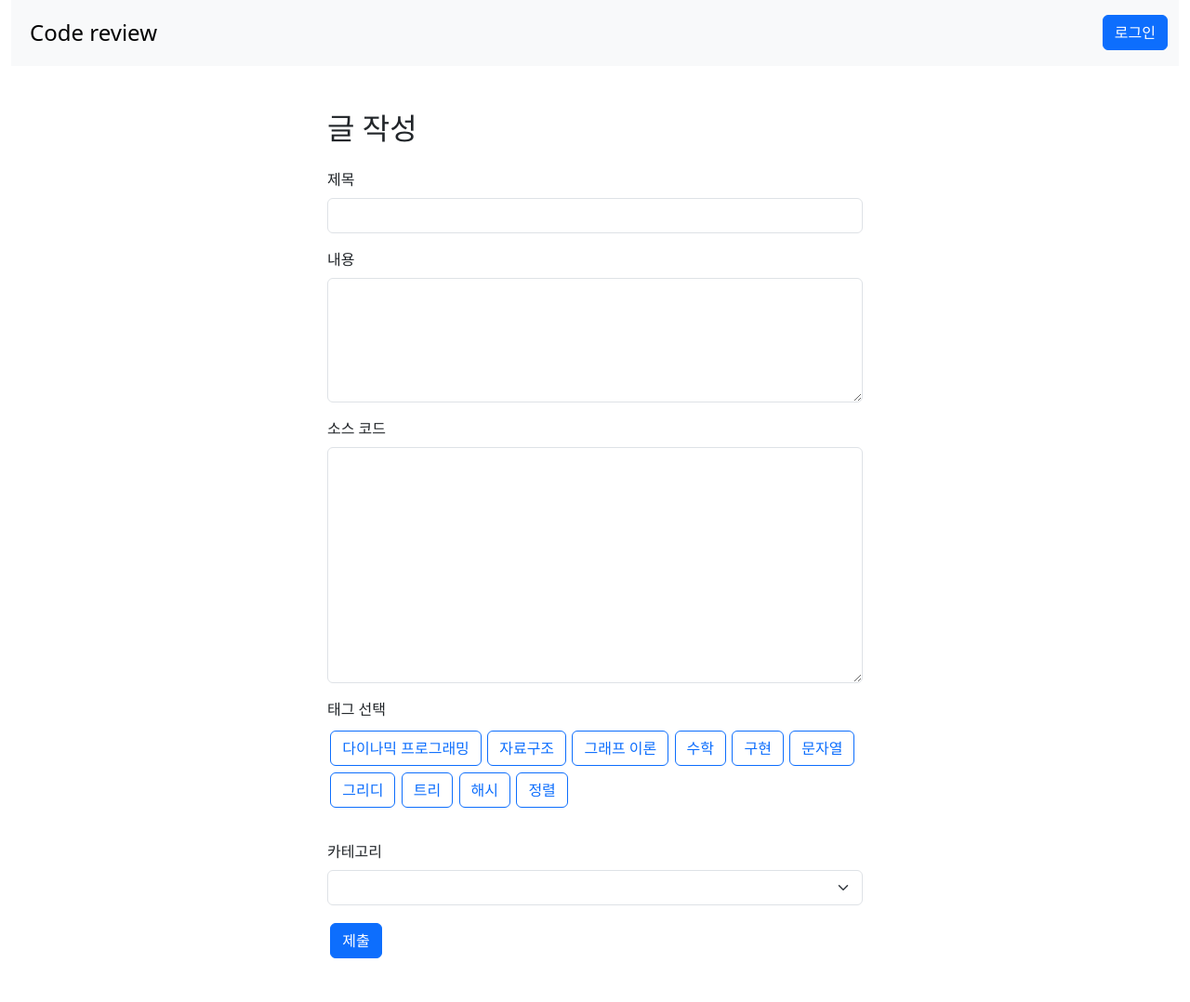
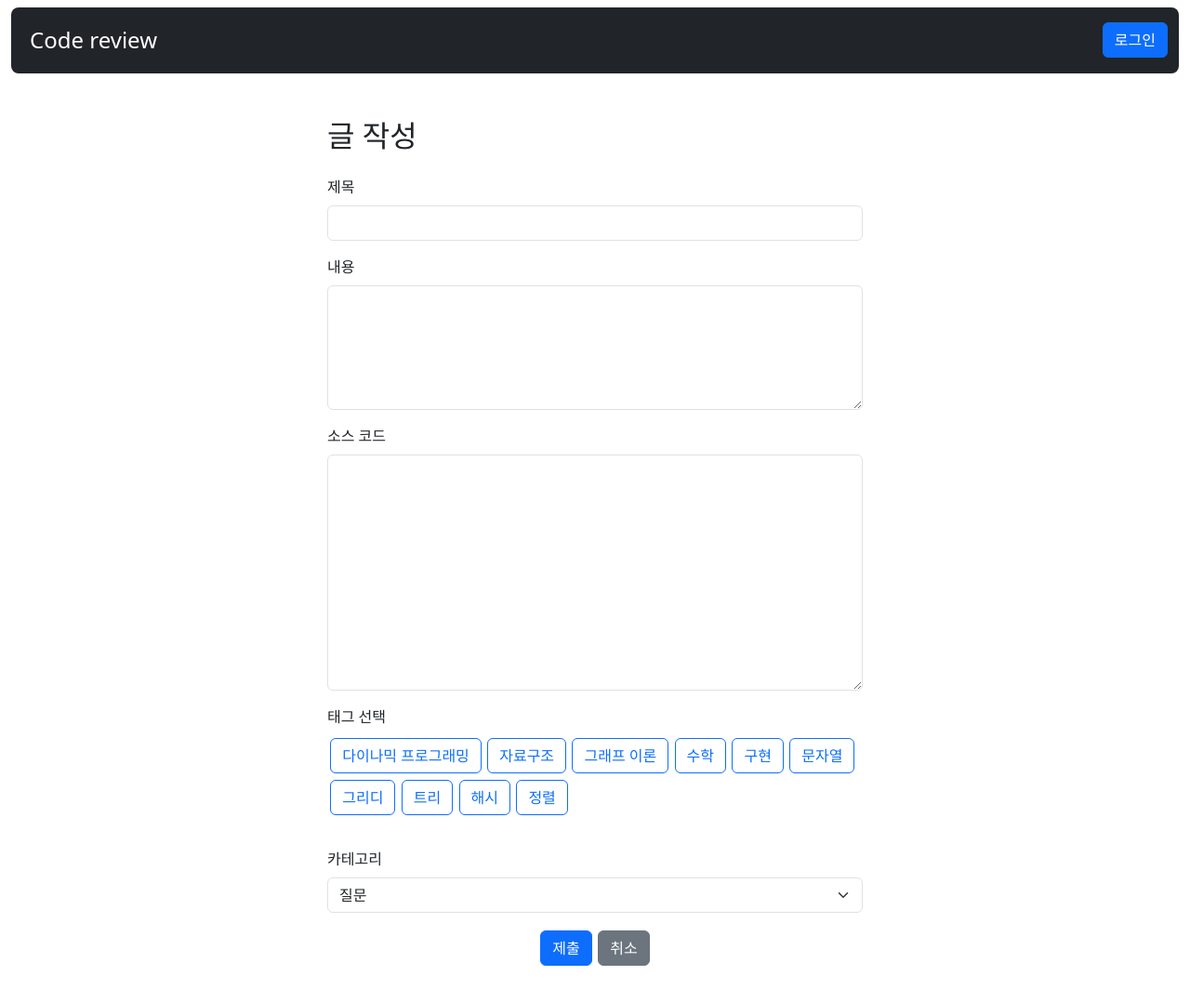
Before and after one commit to CodeReview-SKU/FrontEnd-Vue, a Vue app: page /create in a window 1280 px wide. Shown: the top 1078 px of the page at 93% size. Before the commit the page ends 1034 px from the top, so only its background shows below. Built offline with nearby package versions, Linux system fonts and the light colour scheme.

Commit message:
fix: 좋아요 수정

```diff
--- a/src/components/NavBar.vue
+++ b/src/components/NavBar.vue
@@ -1,10 +1,10 @@
 <template>
-  <div>
-    <nav class="navbar navbar-expand-lg navbar-light bg-light">
+  <div class="mt-2">
+    <nav class="navbar navbar-expand-lg navbar-dark bg-dark rounded-3">
       <div class="container-fluid">
         <h1 class="navbar-brand m-2" @click="router.push('/')" style="font-size: x-large; cursor: pointer">Code review</h1>
         <button v-if="!loggedIn.isLoggedIn" class="btn btn-primary" data-bs-toggle="modal" data-bs-target="#loginModal">로그인</button>
-        <button v-if="loggedIn.isLoggedIn" class="btn btn-primary" @click="logout">로그아웃</button>
+        <button v-if="loggedIn.isLoggedIn" class="btn btn-secondary" @click="logout">로그아웃</button>
       </div>
     </nav>
 
--- a/src/views/BoardCreate.vue
+++ b/src/views/BoardCreate.vue
@@ -1,5 +1,5 @@
 <template>
-  <div class="container mt-5">
+  <div class="container mt-5 mb-5">
     <h2 class="mb-4">글 작성</h2>
     <form @submit.prevent="handleSubmit">
       <div class="mb-3">
@@ -38,7 +38,12 @@
           <option v-for="category in categories" :key="category" :value="category">{{ category }}</option>
         </select>
       </div>
-      <button type="submit" class="btn btn-primary">제출</button>
+      <div class="text-center">
+        <button type="submit" class="btn btn-primary">제출</button>
+        <RouterLink to="/">
+          <button class="btn btn-secondary">취소</button>
+        </RouterLink>
+      </div>
     </form>
   </div>
 </template>
@@ -54,7 +59,7 @@ export default {
     const content = ref('');
     const lan = ref('javascript');
     const selectedTag = ref('');
-    const selectedCategory = ref('');
+    const selectedCategory = ref('질문');
     const id = ref();
     const code = ref('');
 
--- a/src/views/BoardDetail.vue
+++ b/src/views/BoardDetail.vue
@@ -1,10 +1,19 @@
 <template>
-  <div class="container mb-5">
-    <div class="container mt-5">
+  <div class="container mb-3">
+    <div class="container mt-4">
+        <router-link to="/" class="btn btn-primary mb-4">목록으로 돌아가기</router-link>
       <div v-if="data">
-          <h1 class="mb-4 text-dark-emphasis">{{ data.title }}</h1>
-          <h5 class="text-muted mb-4">{{setDate(data.write_date)}}</h5>
-        <p class="container">{{ data.content }}</p>
+          <div class="d-flex justify-content-start">
+            <h1 class="mb-4 text-dark-emphasis me-3">{{ data.title }}</h1>
+            <LikeBtn/>
+          </div>
+          <div class="d-flex justify-content-between">
+            <h5 class="text-muted mb-0 ms-2"  >{{setDate(data.write_date)}}</h5>
+            <h5 class="text-dark-emphasis">작성자 : {{data.member.name}} </h5>
+          </div>
+        <hr></hr>
+        <p class="container mb-5" v-html="enterReplace(data.content)" ></p>
+        <hr/>
         <h4>소스코드</h4>
         <div class="container mb-4 mt-4" v-if="data.source_code">
           <!-- highlight.js를 사용하여 코드 강조 -->
@@ -17,22 +26,23 @@
         <div class="container text-muted mb-4" v-else>
           <h6>소스코드가 없습니다.</h6>
         </div>
-        <router-link to="/" class="btn btn-primary">목록으로 돌아가기</router-link>
       </div>
       <div v-else>
         <p>게시물을 찾을 수 없습니다.</p>
       </div>
     </div>
 
+      <hr/>
     <CommentCreate v-if="loggedIn.isLoggedIn" />
     <div class="comment-list mt-4">
+      <hr/>
       <h2 class="mb-3">댓글</h2>
       <div v-if="comments">
         <ul class="list-group">
           <li v-for="(comment, index) in comments" :key="index" class="list-group-item">
             <strong>{{ comment.member.name }}</strong>
             <small class="text-muted m-2">{{ setDate(comment.createDate) }}</small>
-            <p class="m-3">{{ comment.content }}</p>
+            <p class="m-3" v-html="enterReplace(comment.content)"></p>
           </li>
         </ul>
       </div>
@@ -51,6 +61,7 @@ import CommentCreate from "@/views/CommentCreate.vue";
 import 'highlight.js/styles/srcery.css'
 import hljsVuePlugin from "@highlightjs/vue-plugin";
 import {useLoggedIn} from "@/stores/counter.js";
+import LikeBtn from "@/components/LikeBtn.vue";
 
 const route = useRoute();
 const isLoggedIn = ref(false);
@@ -101,6 +112,10 @@ onMounted(async () => {
   loggedIn.isLoggedIn = !!sessionStorage.getItem("isLoggedIn");
 });
 
+
+function enterReplace(str) {
+  return str.replace(/\n/g, '<br>');
+}
 </script>
 
 
```
